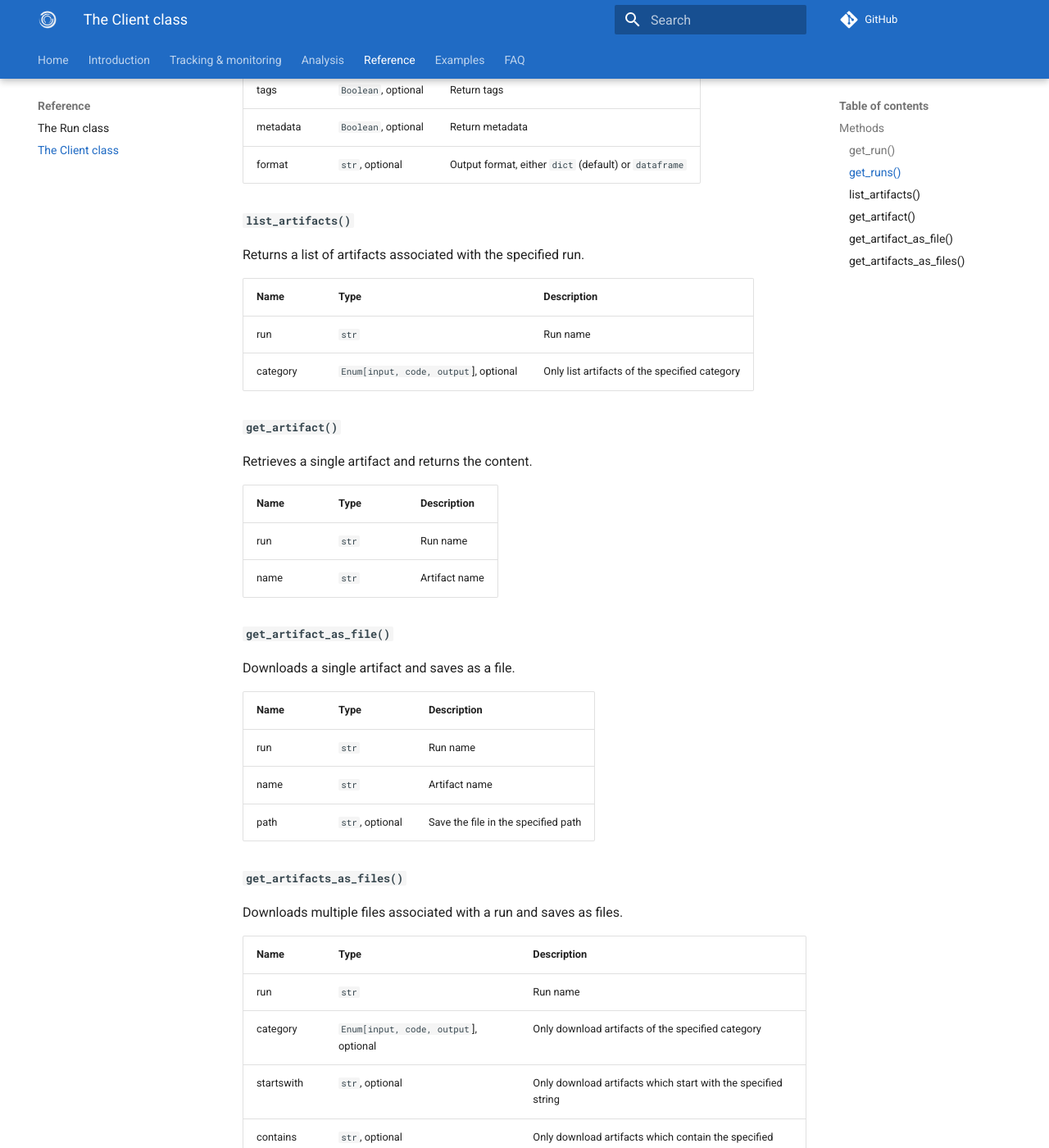
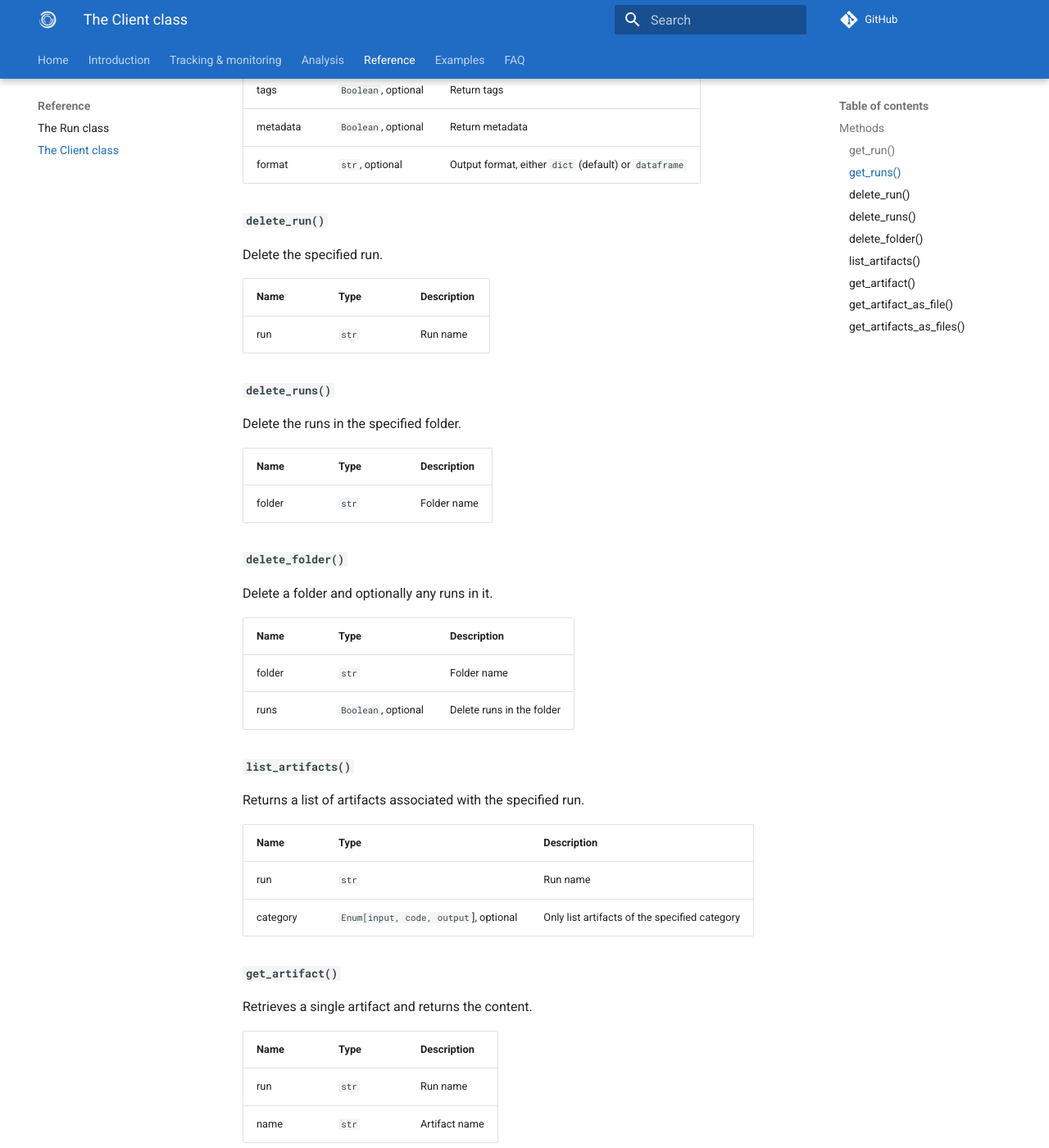
Before and after one commit to simvue-io/docs, an MkDocs documentation site: the page built from docs/reference/client.md, in a window 1280 px wide and 1400 px high, scrolled down 807 px. Shown: the whole window at 82% size. Built offline with MkDocs 1.6.1 and Material for MkDocs 9.7.7, drawn with Linux system fonts in a browser that asks for light colours.

Commit message:
Add methods for deleting runs and folders

```diff
--- a/docs/reference/client.md
+++ b/docs/reference/client.md
@@ -26,6 +26,31 @@ Returns details about a list of runs.
 | tags | `Boolean`, optional | Return tags |
 | metadata | `Boolean`, optional | Return metadata |
 | format | `str`, optional | Output format, either `dict` (default) or `dataframe` |
+
+#### `delete_run()`
+
+Delete the specified run.
+
+| Name  | Type | Description |
+| ----- | ---- | ----------- |
+| run | `str` | Run name |
+
+#### `delete_runs()`
+
+Delete the runs in the specified folder.
+
+| Name  | Type | Description |
+| ----- | ---- | ----------- |
+| folder | `str` |  Folder name |
+
+#### `delete_folder()`
+
+Delete a folder and optionally any runs in it.
+
+| Name  | Type | Description |
+| ----- | ---- | ----------- |
+| folder | `str` | Folder name |
+| runs | `Boolean`, optional | Delete runs in the folder |
 
 #### `list_artifacts()`
 
```
